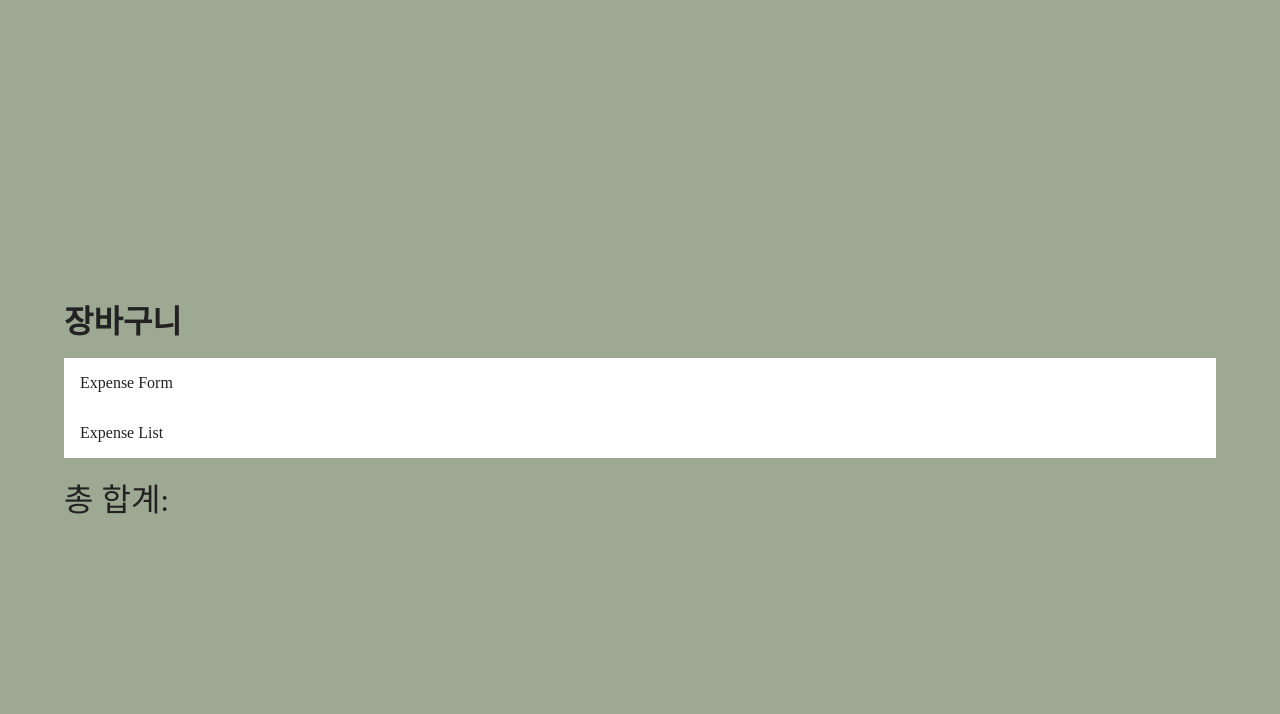
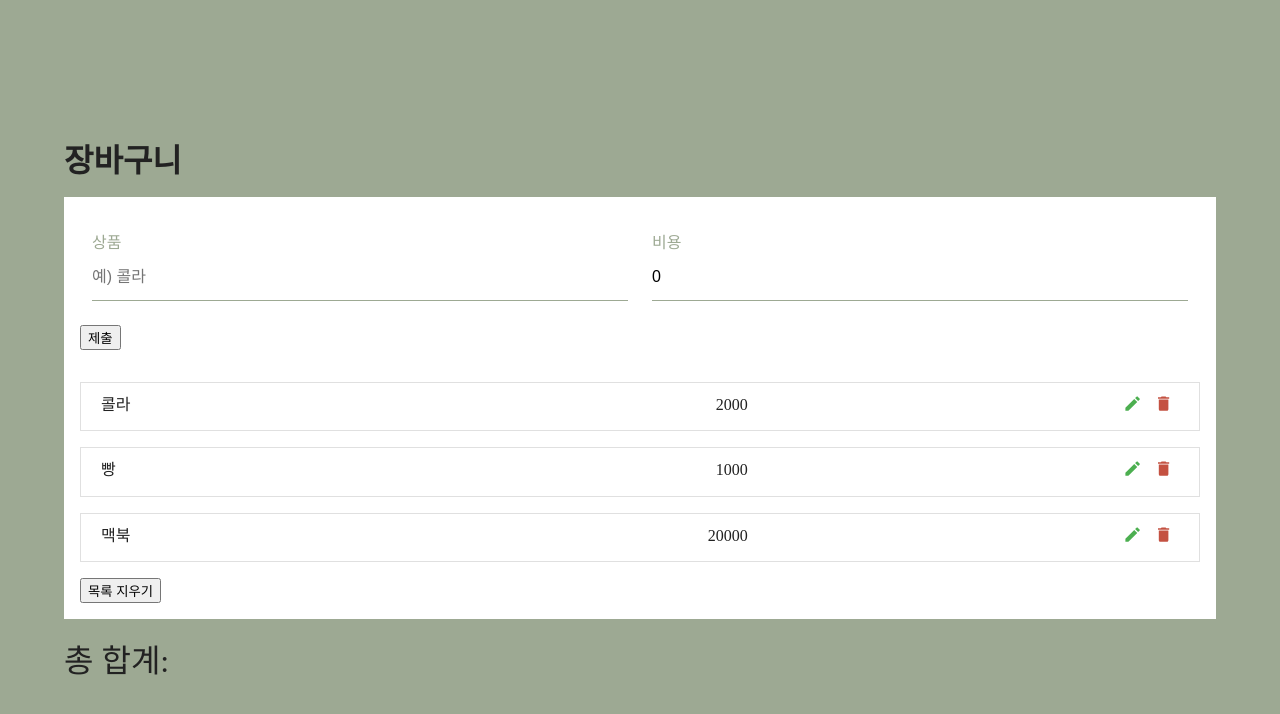
Before and after one commit to jhsonnn/react-redux-study, a React (Create React App) app in the folder react-crud-app/: page / in a window 1280 px wide. Shown: the top 714 px of the page. Built offline with nearby package versions, Linux system fonts and the light colour scheme.

Commit message:
240125 CRUD commit

```diff
--- a/react-crud-app/package.json
+++ b/react-crud-app/package.json
@@ -8,6 +8,7 @@
     "@testing-library/user-event": "^13.5.0",
     "react": "^18.2.0",
     "react-dom": "^18.2.0",
+    "react-icons": "^5.0.1",
     "react-scripts": "5.0.1",
     "web-vitals": "^2.1.4"
   },
--- a/react-crud-app/src/App.js
+++ b/react-crud-app/src/App.js
@@ -1,18 +1,64 @@
-import { Component } from 'react'
+import { Component, useState } from 'react';
 import "./App.css"
+import ExpenseForm from './components/ExpenseForm'
+import ExpenseList from './components/ExpenseList'
 
 
-export default class App extends Component{
-  render(){
+const App = () => {
+
+  const [expenses, setExpenses] = useState([
+    { id: 1, charge: '콜라', amount: 2000 },
+    { id: 2, charge: '빵', amount: 1000 },
+    { id: 3, charge : '맥북', amount: 20000 },
+  ])
+
+  const [charge, setCharge] = useState("");
+  const [amount, setAmount] = useState(0);
+
+  const handleCharge = (e) =>{
+    setCharge(e.target.value);
+  }
+  const handleAmount = (e) =>{
+    //console.log(e.target.valueAsNumber);
+    setAmount(e.target.valueAsNumber)
+  }
+
+  //삭제 아이콘 누르면 initialExpenses의 배열에서 요소 삭제
+  const handleDelete = (id) => {
+    const newExpense = expenses.filter(expense => expense.id !== id)
+
+    //state update 할 때 setter 사용
+    setExpenses(newExpense)
+  }
+
+    const handleSubmit = (e) => {
+      e.preventDefault();
+      if(charge !== "" && amount > 0){
+        const newExpense = {id: crypto.randomUUID(), charge, amount}
+        //원래 배열 건드리지 않고 새로운 배열 저장(따라서 push사용하지 x)
+        const newExpenses = [...expenses, newExpense];
+
+        setExpenses(newExpenses);
+        setCharge("");
+        setAmount(0);
+
+      }else{
+        console.error('error');
+      }
+
+  }
+
   return(
     <main className="main-container">
       <div className="sub-container">
         <h1>장바구니</h1>
         <div style={{ width: "100%", backgroundColor: "white", padding: "1rem" }}>
-            { /* Expense Form */}Expense Form
+          { /* Expense Form */}
+          <ExpenseForm charge={charge} handleSubmit={handleSubmit} handleCharge={handleCharge} amount={amount} handleAmount={handleAmount} />
         </div>
         <div style={{ width: "100%", backgroundColor: "white", padding: "1rem" }}>
-            { /* Expense List */}Expense List
+          { /* Expense List */}
+          <ExpenseList initialExpenses={expenses} handleDelete={handleDelete} />
         </div>
         <div style={{ display: "flex", justifyContent: "start", marginTop: "1rem "}}>
           <p style={{ fontSize: "2rem" }}>
@@ -22,5 +68,7 @@ export default class App extends Component{
       </div>
     </main>
   )
+
 }
-}
+
+export default App;
--- /dev/null
+++ b/react-crud-app/src/components/ExpenseForm.css
@@ -0,0 +1,27 @@
+.form-center{
+    display: flex;
+}
+
+.form-group{
+    padding: 1rem 0.75rem;
+    flex: 1;
+}
+
+label{
+    display: block;
+    color: var(--secondColor);
+    font-size: 1rem;
+    text-transform: capitalize;
+}
+
+.form-control{
+    background-color: transparent;
+    border: none;
+    border-bottom: 1px solid var(--secondColor);
+    outline: none;
+    height: 3rem;
+    width: 100%;
+    font-size: 16px;
+    margin: 0 0 8px 0;
+    padding: 0;
+}
--- /dev/null
+++ b/react-crud-app/src/components/ExpenseForm.js
@@ -0,0 +1,41 @@
+import React, { Component } from 'react'
+import './ExpenseForm.css';
+
+const ExpenseForm = ( { charge, handleCharge, amount, handleAmount, handleSubmit }) =>{
+    return (
+      <form onSubmit={handleSubmit}>
+        <div className='form-center'>
+            <div className='form-group'>
+                <label htmlFor='charge'>상품</label>
+                <input
+                    type='text'
+                    className='form-control'
+                    id='charge'
+                    name='charge'
+                    placeholder='예) 콜라'
+                    //onChange={{(e)=> console.log(e.target.value)}}
+                    value={charge}
+                    onChange={handleCharge}
+                />
+            </div>
+            <div className='form-group'>
+                <label htmlFor='amount'>비용</label>
+                <input
+                    type='number'
+                    className='form-control'
+                    id='amount'
+                    name='amount'
+                    value={amount}
+                    onChange={handleAmount}
+                    placeholder='예) 100'
+                />
+            </div>
+        </div>
+        <button type='submit' className='btn'>
+                제출
+            </button>
+      </form>
+    )
+}
+
+export default ExpenseForm;
--- /dev/null
+++ b/react-crud-app/src/components/ExpenseItem.css
@@ -0,0 +1,45 @@
+.item{
+    background-color: var(--mainWhite);
+    line-height: 1.5rem;
+    padding: 10px 20px;
+    margin-bottom: 1rem;
+    border: 1px solid #e0e0e0;
+    display: flex;
+    justify-content: space-between;
+    transition: all 0.3s linear;
+}
+
+.item:hover{
+    width: 100%;
+    transform: scale(1.02);
+}
+
+.info{
+    flex: 0 0 60%;
+    display: flex;
+    justify-content: space-between;
+}
+
+.expense{
+    margin-right: 2rem;
+}
+
+.amount{
+    font-weight: 300;
+}
+
+.clear-btn,
+.edit-btn {
+    background: none;
+    border: none;
+    font-size: 1.2rem;
+    outline: none;
+    cursor: pointer;
+}
+
+.clear-btn{
+    color: var(--mainRed);
+}
+.edit-btn{
+    color: var(--mainGreen);
+}
--- /dev/null
+++ b/react-crud-app/src/components/ExpenseItem.js
@@ -0,0 +1,29 @@
+import React, { Component } from 'react'
+import './ExpenseItem.css'
+import { MdDelete, MdEdit } from 'react-icons/md';
+
+
+const ExpenseItem = (props) => {
+  return (
+    <div>
+      <li className='item'>
+        <div className='info'>
+            <span className='expense'>{props.expense.charge}</span>
+            <span className='amount'>{props.expense.amount}</span>
+        </div>
+        <div>
+            <button className='edit-btn'>
+                <MdEdit />
+            </button>
+            <button
+              onClick={()=> props.handleDelete(props.expense.id)}
+              className='clear-btn'>
+                <MdDelete />
+            </button>
+        </div>
+      </li>
+    </div>
+  )
+}
+
+export default ExpenseItem
--- /dev/null
+++ b/react-crud-app/src/components/ExpenseList.css
@@ -0,0 +1,5 @@
+.list{
+    list-style-type: none;
+    border: none;
+    padding: 0;
+}
--- /dev/null
+++ b/react-crud-app/src/components/ExpenseList.js
@@ -0,0 +1,27 @@
+import React, { Component } from 'react'
+import './ExpenseList.css'
+import ExpenseItem from './ExpenseItem'
+
+
+const ExpenseList = ({initialExpenses, handleDelete}) => {
+  return (
+    <div>
+      <>
+        <ul className='list'>
+            {initialExpenses.map(expense=>{
+              return(
+                <ExpenseItem key={expense.id} expense={expense}
+                  handleDelete={handleDelete}
+                />
+              )
+            })}
+        </ul>
+        <button className='btn'>
+            목록 지우기
+        </button>
+      </>
+    </div>
+  )
+}
+
+export default ExpenseList
--- a/react-crud-app/src/index.js
+++ b/react-crud-app/src/index.js
@@ -6,9 +6,9 @@ import reportWebVitals from './reportWebVitals';
 
 const root = ReactDOM.createRoot(document.getElementById('root'));
 root.render(
-  <React.StrictMode>
+  //<React.StrictMode>
     <App />
-  </React.StrictMode>
+  //</React.StrictMode>
 );
 
 // If you want to start measuring performance in your app, pass a function
```
Also changed, not shown: 1 other file (tests, documents, lock files or other folders). Lines whose indentation alone changed are shown as unchanged.
